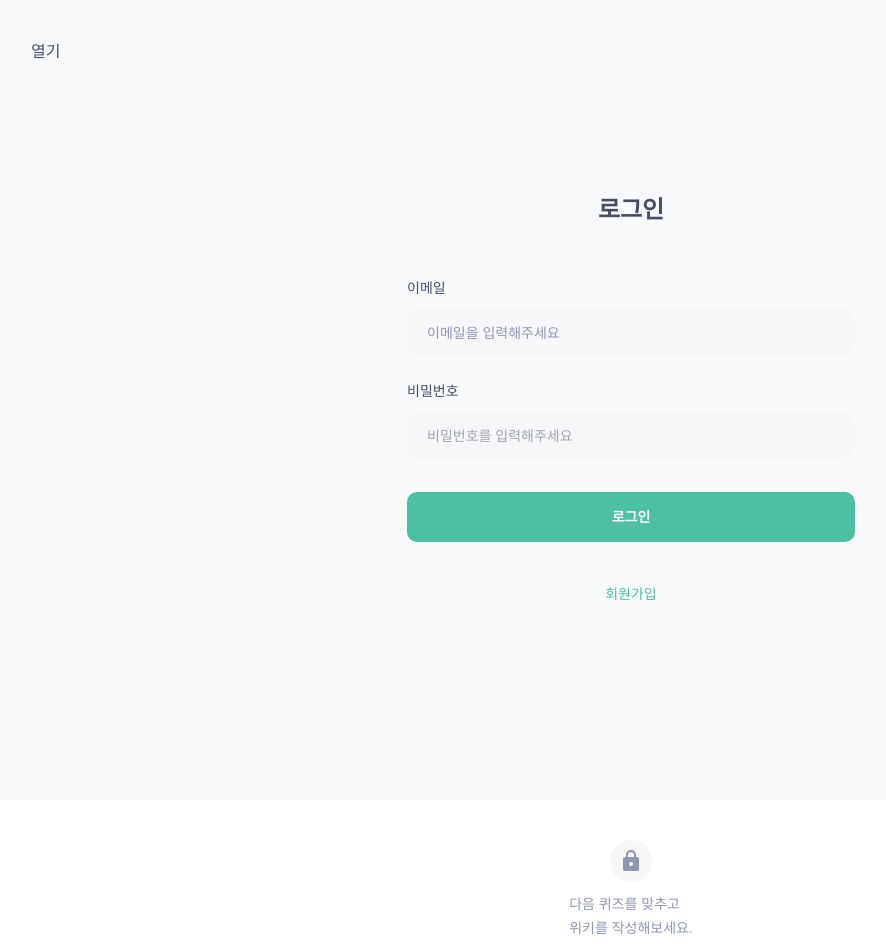
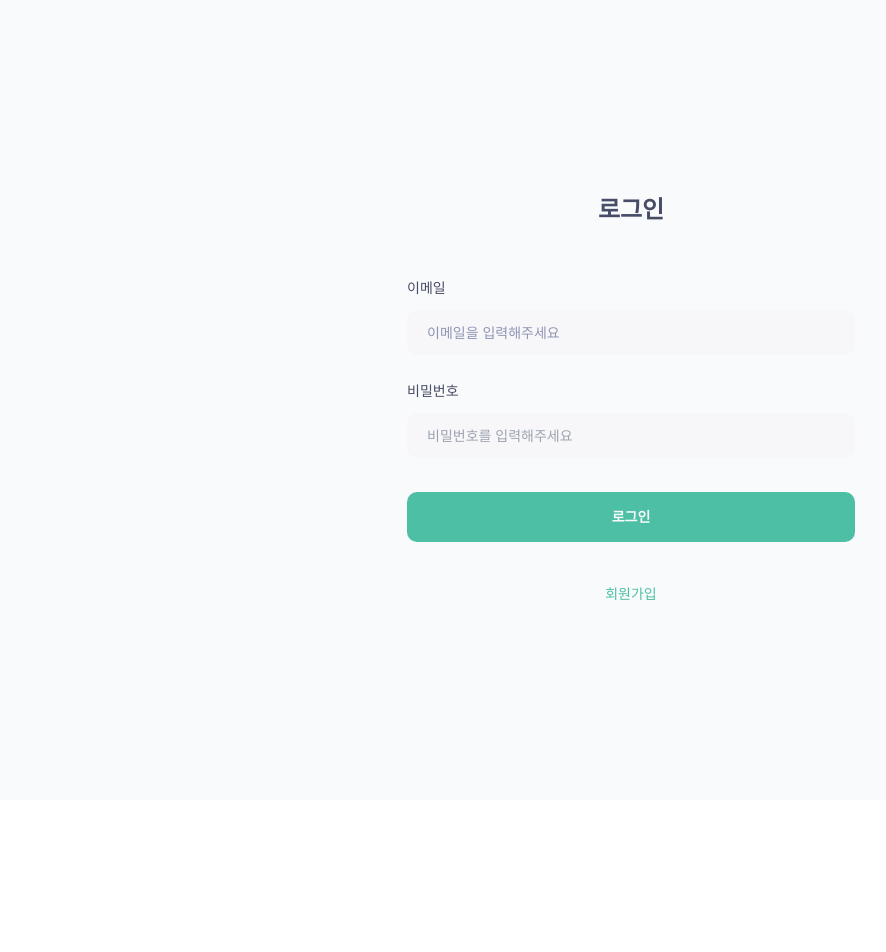
Before and after one commit to junjeeong/Wikied, a Next.js app: page /login in a window 1280 px wide. Shown: the top 952 px of the page, without its empty margins (9-895 px from the left). After the commit the page ends 800 px from the top, so only its background shows below. Built offline with nearby package versions, Linux system fonts and the light colour scheme; no server answers; a web font is replaced by a local one.

Commit message:
Chore: test용 코드 삭제

```diff
--- a/src/pages/login/index.tsx
+++ b/src/pages/login/index.tsx
@@ -8,13 +8,6 @@ const Login = () => {
   return (
     <>
       <LoginForm />
-      <button
-        type="button"
-        className="absolute top-10 left-10"
-      >
-        열기
-      </button>
-        <QuizModal/>
     </>
   );
 };
```
